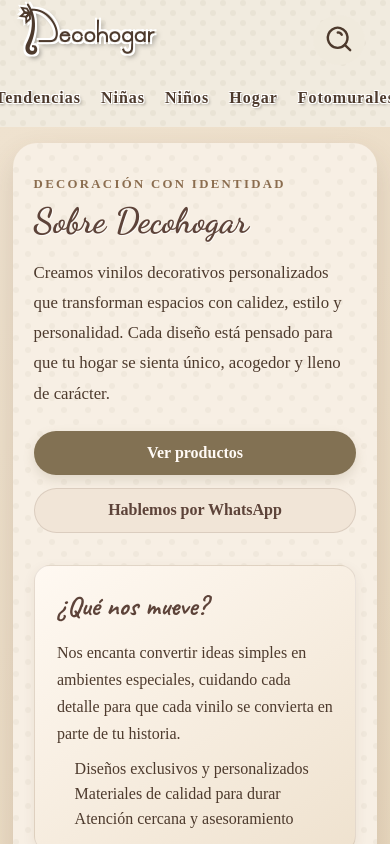
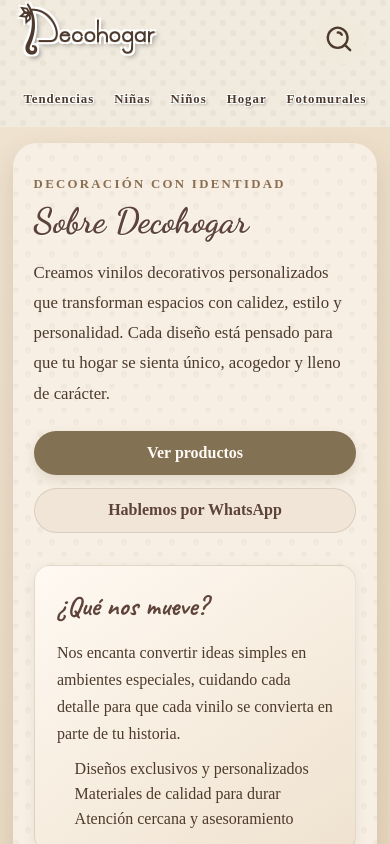
Before and after one commit to VictorRojas101007/Decohogar, a React (Vite) app: page /about in a window 390 px wide. Shown: the top 844 px of the page. Built offline with nearby package versions, Linux system fonts and the light colour scheme.

Commit message:
fix(Header.css): adjust font sizes for better responsiveness

```diff
--- a/src/styles/Header.css
+++ b/src/styles/Header.css
@@ -154,7 +154,7 @@
   outline: none;
   background-color: rgba(241, 234, 222, 0.95);
   box-shadow: inset .125rem .125rem .3125rem rgba(0, 0, 0, 0.1);
-  font-size: 0.9rem;
+  font-size: 0.8rem;
   color: #4d3a2d;
 }
 .search-button {
@@ -171,7 +171,8 @@
   margin: 0;
 }
 
-@media (max-width: 53.125rem) {
+
+@media  (max-width: 53.125rem) {
 
 .search-input{
   width: 6rem;
@@ -212,3 +213,11 @@
     font-size: 1rem;
   }
 }
+
+@media (max-width: 25.625rem){
+
+    .nav-link{
+    font-size: .8rem;
+  }
+
+}
```
